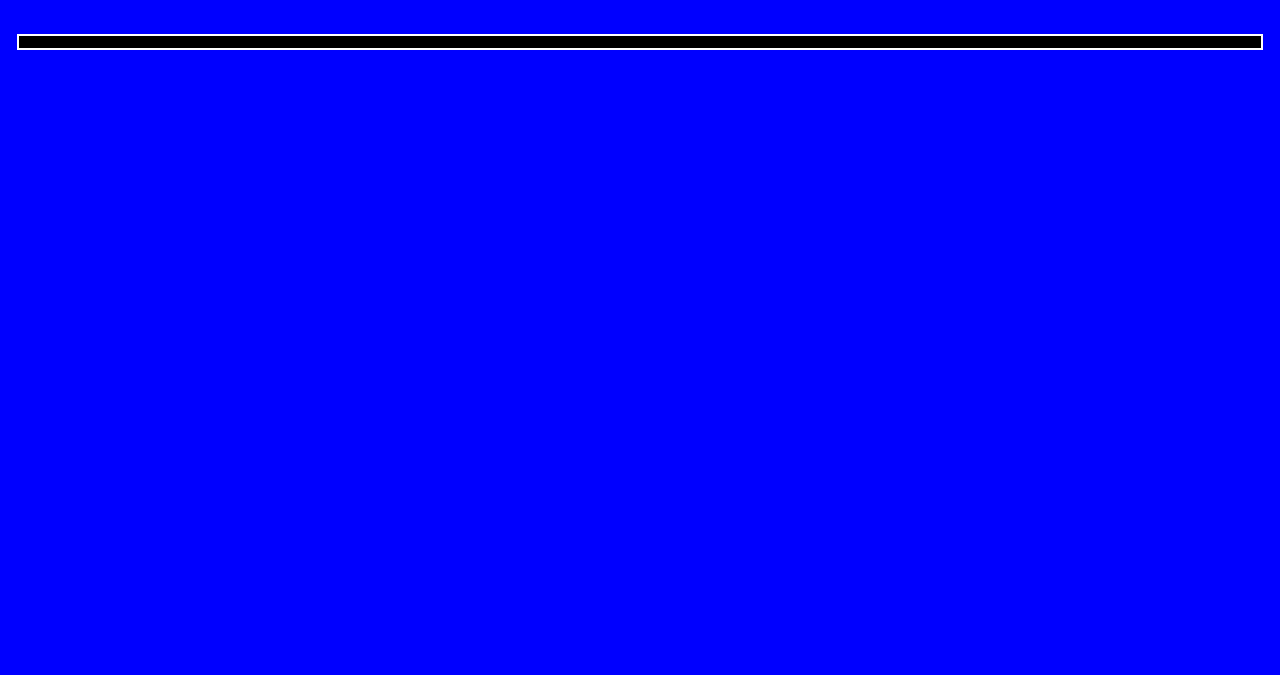
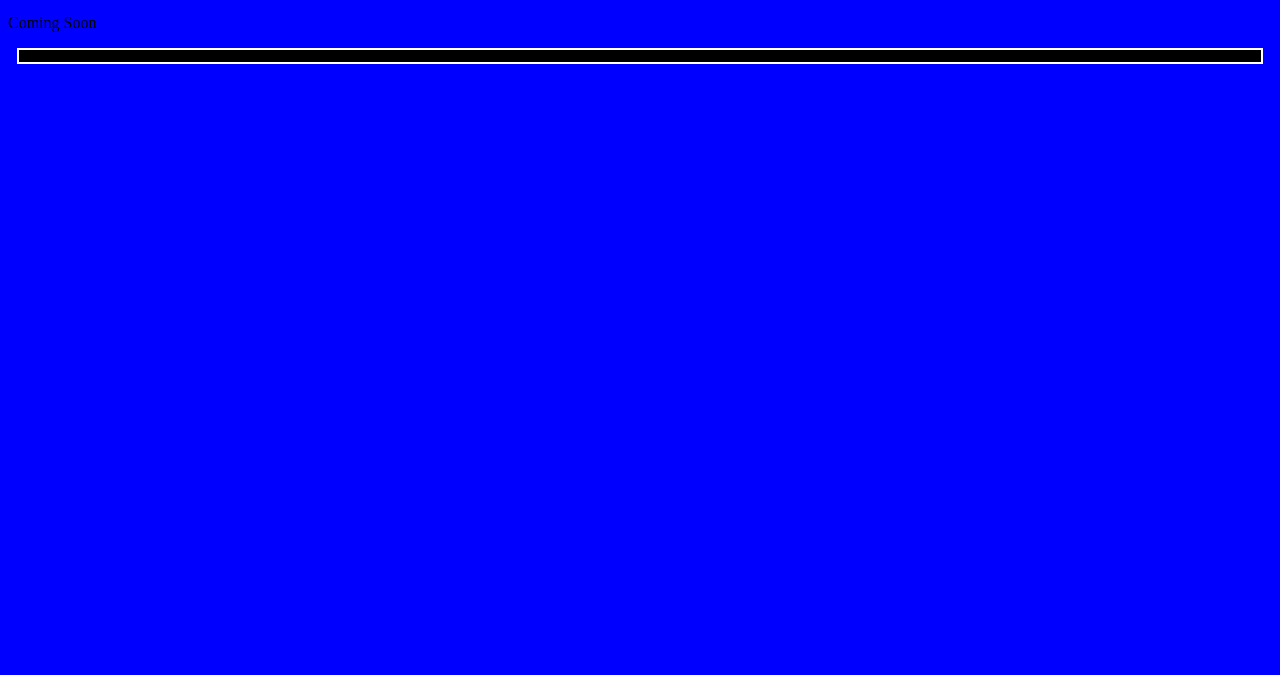
Before and after one commit to ruiangli/ruiangli.github.io, a plain HTML site: page index.html in a window 1280 px wide. Shown: the part 125-800 px from the top of the page. Drawn offline with Linux system fonts and the light colour scheme.

Commit message:
minor changes

```diff
--- a/index.html
+++ b/index.html
@@ -18,7 +18,7 @@
     </header>
     <body>
         <section>
-            <img src="">
+            <p>Coming Soon</p>
         </section>
     </body>
     <footer>
```
